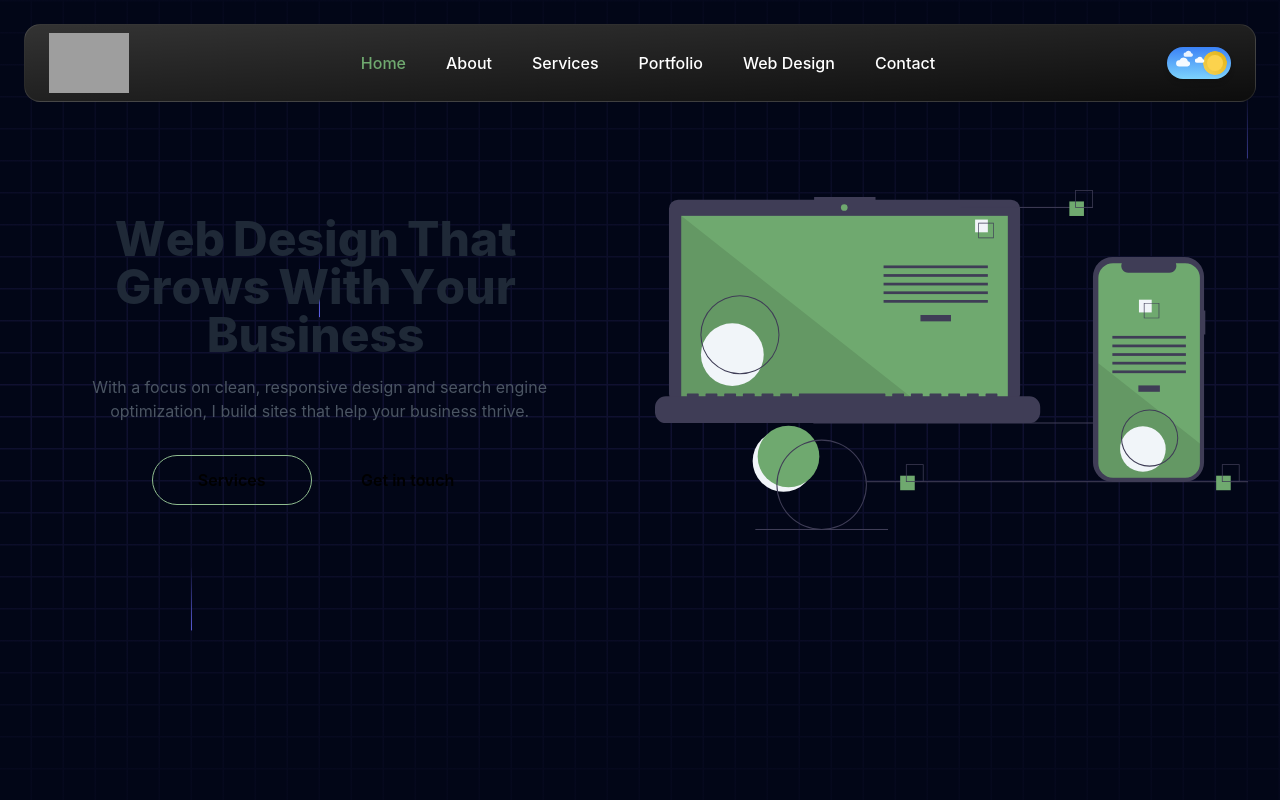
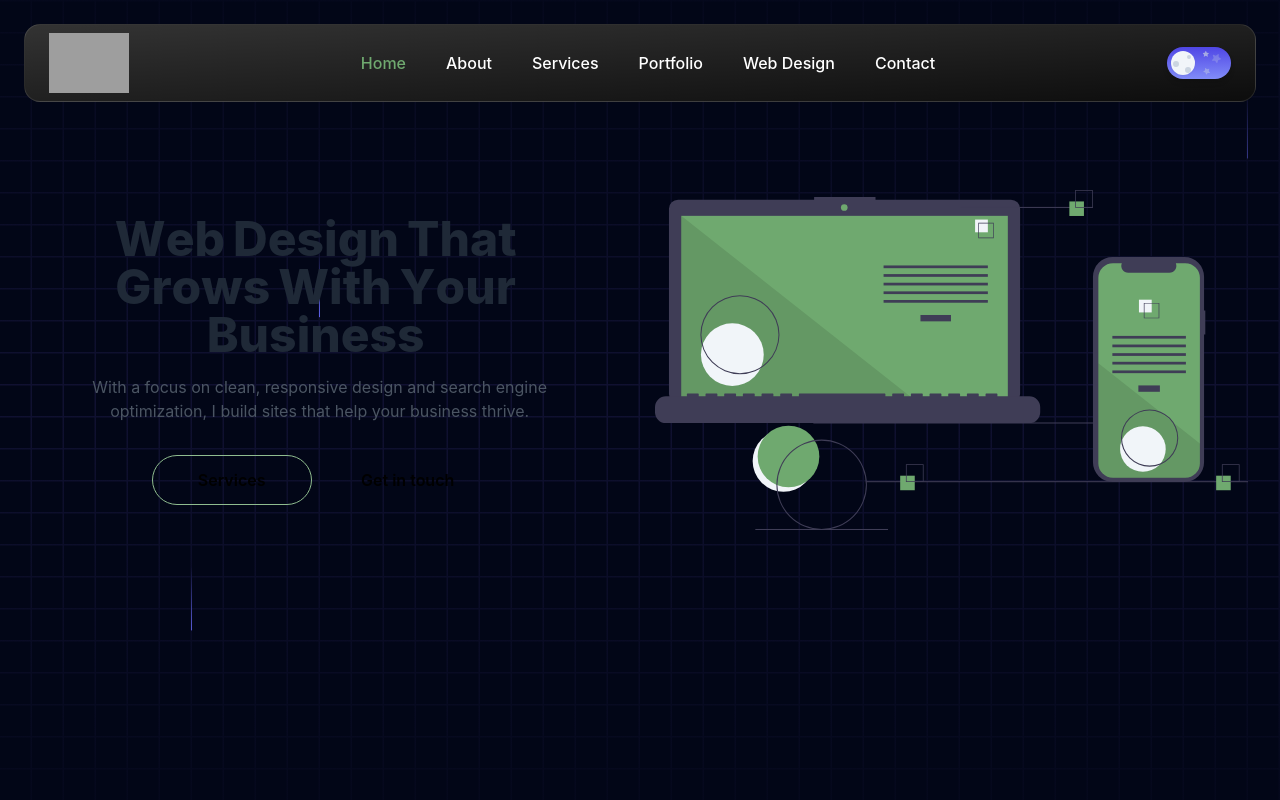
Before and after one commit to jacobadam/jacobadamdeveloper, a React (Create React App) app: page / in a window 1280 px wide. Shown: the top 800 px of the page. Built offline with nearby package versions, Linux system fonts and the light colour scheme; grey boxes are pictures that could not be loaded.

Commit message:
fix dark mode

```diff
--- a/src/DarkModeToggle.jsx
+++ b/src/DarkModeToggle.jsx
@@ -32,13 +32,13 @@ const ToggleWrapper = () => {
         onClick={() => setMode(mode === "dark" ? "light" : "dark")}
         className={`p-1 w-16 rounded-full flex shadow-md relative bg-gradient-to-b ${
           mode === "light"
-            ? "justify-end from-blue-500 to-sky-300"
-            : "justify-start from-indigo-600 to-indigo-400"
+            ? " justify-start from-indigo-600 to-indigo-400"
+            : "justify-end from-blue-500 to-sky-300"
         }`}
       >
         <Thumb mode={mode} />
-        {mode === "light" && <Clouds />}
-        {mode === "dark" && <Stars />}
+        {mode === "light" && <Stars />}
+        {mode === "dark" && <Clouds />}
       </button>
     </div>
   );
@@ -57,12 +57,12 @@ const Thumb = ({ mode }) => {
       <div
         className={`absolute inset-0 ${
           mode === "dark"
-            ? "bg-slate-100"
-            : "animate-pulse bg-gradient-to-tr from-amber-300 to-yellow-500 rounded-full"
+            ? "animate-pulse bg-gradient-to-tr from-amber-300 to-yellow-500 rounded-full"
+            : "bg-slate-100"
         }`}
       />
-      {mode === "light" && <SunCenter />}
-      {mode === "dark" && <MoonSpots />}
+      {mode === "light" && <MoonSpots />}
+      {mode === "dark" && <SunCenter />}
     </motion.div>
   );
 };
```
